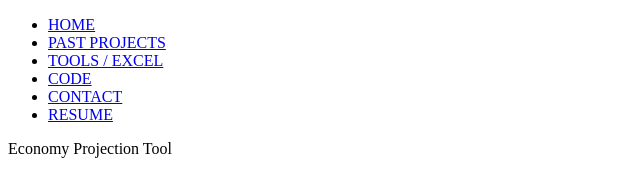
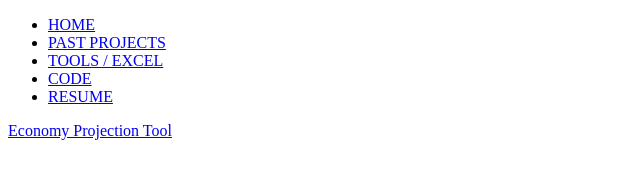
Before and after one commit to MikeLouns348/GitHub, a plain HTML site: page One-Page-Website/excel.html in a window 1280 px wide. Shown: the whole page, without its empty margins (0-640 px from the left). Drawn offline with Linux system fonts and the light colour scheme.

Commit message:
updated links in all pages

```diff
--- a/One-Page-Website/excel.html
+++ b/One-Page-Website/excel.html
@@ -14,7 +14,6 @@
 					<li><a href="projects.html" id="link">PAST PROJECTS</a></li>
 					<li><a href="excel.html" id="link">TOOLS / EXCEL</a></li>
 					<li><a href="https://github.com/MikeLouns348/GitHub/tree/main/One-Page-Website/Code" id="link">CODE</a></li>
-					<li><a href="#Contact" id="link">CONTACT</a></li>
 					<li><a href="./Documents/Resume_Michael_Lounsbury.pdf" id="link">RESUME</a></li>
 				</ul>
 			</div>
@@ -27,7 +26,7 @@
 			<div>
 				<div>
 					<div>
-						<p><a href="https://docs.google.com/spreadsheets/d/1TvKLtsluPKXw73SEpuSRtZsOBOCG1GEG/edit?usp=sharing&ouid=104250558970683261430&rtpof=true&sd=true"></a>Economy Projection Tool </p>
+						<p><a href="https://docs.google.com/spreadsheets/d/1TvKLtsluPKXw73SEpuSRtZsOBOCG1GEG/edit?usp=sharing&ouid=104250558970683261430&rtpof=true&sd=true" target="new">Economy Projection Tool</a></p>
 					</div>
 				</div>
 			</div>
```
Also changed, not shown: One-Page-Website/index.html (+1 -1 lines), One-Page-Website/projects.html (+0 -1 lines).
